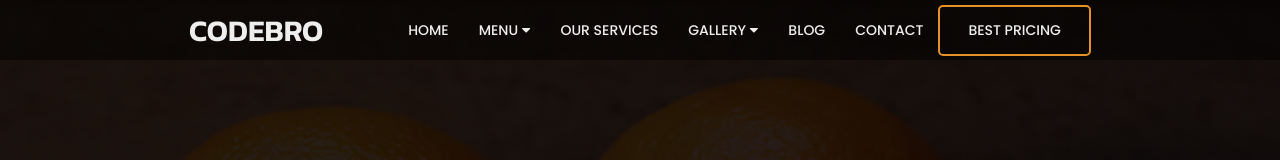
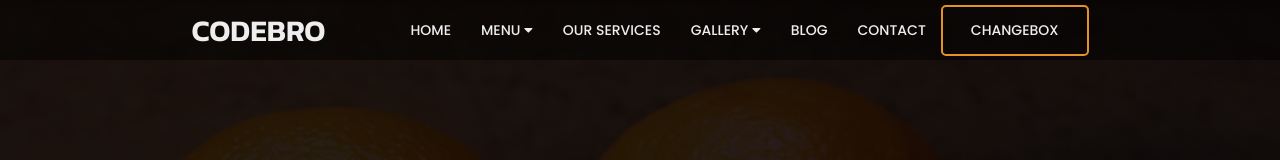
Before and after one commit to ch0senn/sticky-navbar, a plain HTML site: page index.html in a window 1280 px wide. Shown: the top 160 px of the page. Drawn offline with Linux system fonts and the light colour scheme.

Commit message:
Update index.html

```diff
--- a/index.html
+++ b/index.html
@@ -99,7 +99,7 @@
                         <a href="#">Contact</a>
                     </li>
                     <li class="move-right btn">
-                        <a href="#">Best Pricing</a>
+                        <a onclick="changebox()">changebox </a>
                     </li>
                 </ul>
 
```
